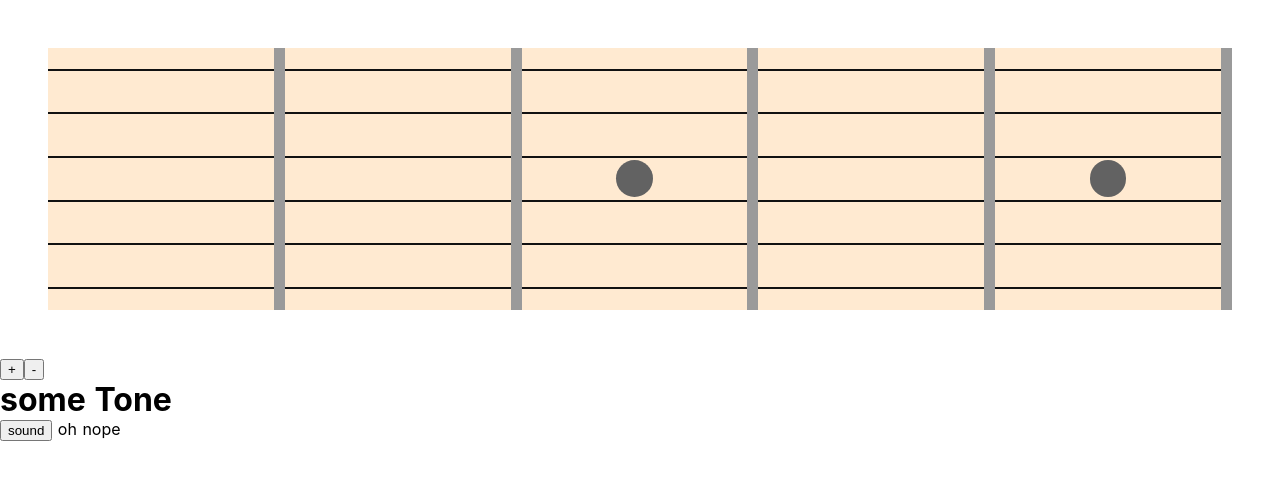
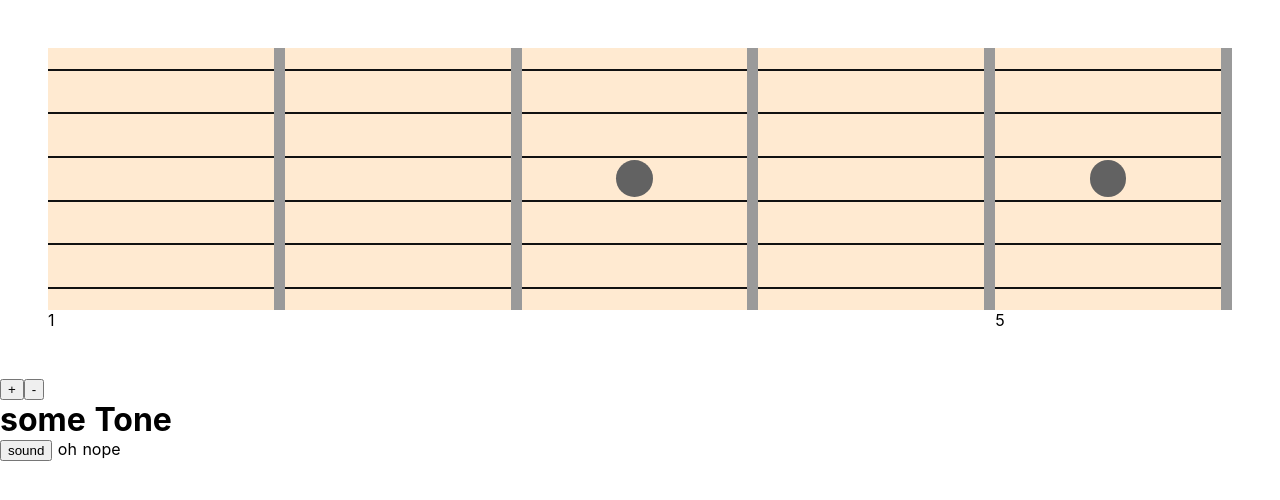
Before and after one commit to ropfoo/fretical, a Nuxt app: page / in a window 1280 px wide. Shown: the top 500 px of the page. Built offline with nearby package versions, Linux system fonts and the light colour scheme.

Commit message:
added tone feedback on string + first and last fret number indicators

```diff
--- a/assets/scss/components/layout/_string.scss
+++ b/assets/scss/components/layout/_string.scss
@@ -18,4 +18,23 @@
       border-color: lightgreen;
     }
   }
+
+  &__indicator {
+    position: absolute;
+    background-color: red;
+    color: white;
+    padding: 0.8rem 0.5rem;
+    opacity: 1;
+    transition: 0.3s;
+    width: 3rem;
+    height: 3rem;
+    border-radius: 100%;
+    text-align: center;
+
+    &--hidden {
+      position: absolute;
+      opacity: 0;
+      transition: 0.3s;
+    }
+  }
 }
--- a/components/Fret.vue
+++ b/components/Fret.vue
@@ -1,4 +1,5 @@
 <template>
+  <div>
     <div class="c-fret">
       <div v-for="n in 6" :key="n">
         <string :tone="tones[n - 1]" />
@@ -6,6 +7,8 @@
       <div v-if="checkDot()" class="c-fret__circle-container">
         <div class="c-fret__circle-container--circle"></div>
       </div>
+    </div>
+    <div v-if="isFirst || isLast">{{number}}</div>
   </div>
 </template>
 
@@ -15,14 +18,9 @@ export default {
   components: {
     String
   },
-  props: ['number', 'tones'],
+  props: ['number', 'tones', 'isFirst', 'isLast'],
   data() {
-    return {
-      isFirst: false
-    };
-  },
-  computed: {
-    checkIfFirst: () => {}
+    return {};
   },
   methods: {
     checkTones() {},
--- a/components/Fretboard.vue
+++ b/components/Fretboard.vue
@@ -1,7 +1,15 @@
 <template>
   <div class="c-fretboard">
     <div v-for="n in frets" :key="n">
-      <fret :number="n" :tones="defaultTones[n-1]" />
+      <fret v-if="n === 1" :isFirst="true" :isLast="false" :number="n" :tones="defaultTones[n-1]" />
+      <fret
+        v-else-if="n === frets"
+        :isFirst="false"
+        :isLast="true"
+        :number="n"
+        :tones="defaultTones[n-1]"
+      />
+      <fret v-else :isFirst="false" :isLast="false" :number="n" :tones="defaultTones[n-1]" />
     </div>
   </div>
 </template>
--- a/components/String.vue
+++ b/components/String.vue
@@ -1,6 +1,7 @@
 <template>
   <div @click="returnTone" class="c-string">
     <hr />
+    <div :class="[isClicked ? 'c-string__indicator' : 'c-string__indicator--hidden']">{{tone}}</div>
   </div>
 </template>
 
@@ -10,12 +11,21 @@ import * as Tone from 'tone';
 
 export default {
   props: ['tone'],
+  data() {
+    return {
+      isClicked: false
+    };
+  },
   computed: mapGetters({
     sound: 'tones/getSound'
   }),
   methods: {
     returnTone() {
       console.log(this.tone);
+      this.isClicked = true;
+      setTimeout(() => {
+        this.isClicked = false;
+      }, 6000);
       this.$store.commit('tones/setActiveTone', this.tone);
 
       if (this.sound) {
--- a/store/tones.js
+++ b/store/tones.js
@@ -1,5 +1,6 @@
 export const state = () => ({
   sound: true,
+  shownTones: [],
   activeTone: 'some Tone',
   tones: {
     defaultTones: [
```
Also changed, not shown: 1 other file (tests, documents, lock files or other folders). Lines whose indentation alone changed are shown as unchanged.
